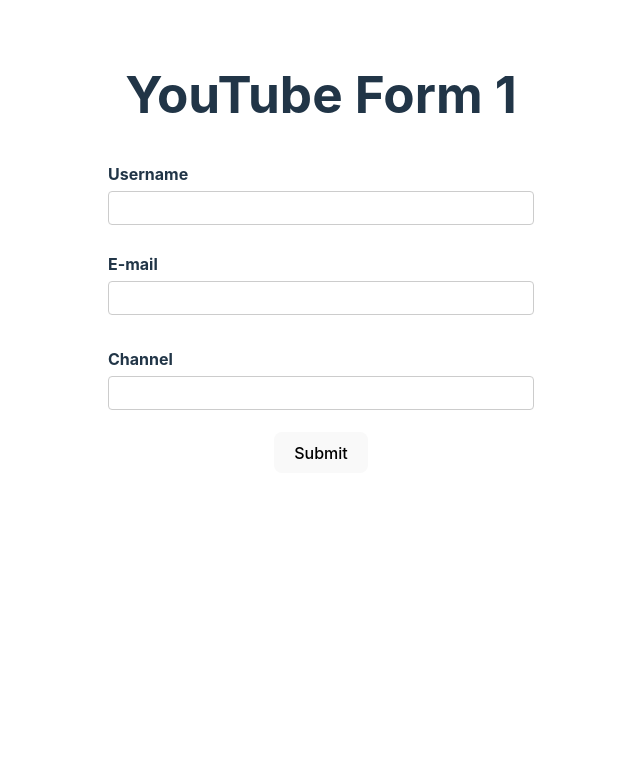
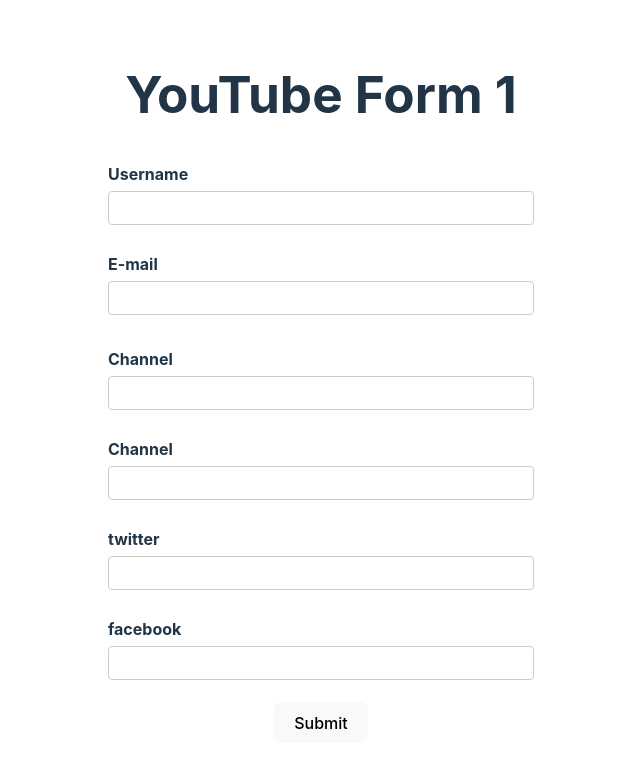
Before and after one commit to phuocthang23/react-hook-form, a React (Vite) app: page / in a window 1280 px wide. Shown: the top 768 px of the page, without its empty margins (319-959 px from the left). Built offline with nearby package versions, Linux system fonts and the light colour scheme; no server answers.

Commit message:
upadate at rikkei

```diff
--- a/src/components/Form.tsx
+++ b/src/components/Form.tsx
@@ -3,6 +3,15 @@
 import { useState } from "react";
 
 let renderCount = 0;
+type formValues = {
+  username: string;
+  email:string;
+  channel: string;
+  social: {
+    twitter: string;
+    facebook: string;
+  }
+}
 const FormComponent = () => {
   const [formData, setFormData] = useState({
     username: "",
@@ -11,7 +20,23 @@
   });
 
   renderCount++;
-  const { register, control, handleSubmit, formState } = useForm();
+  const { register, control, handleSubmit, formState } = useForm<formValues>(
+    {
+      defaultValues: async () => {
+        const response = await fetch('https://jsonplaceholder.typicode.com/users/1')
+        const data = await response.json()
+        return {
+          username: "thang",
+          email: data.email,
+          channel: data.channel,
+          social: {
+            twitter: "",
+            facebook:"",
+          }
+        }
+      }
+    }
+  );
   const { errors } = formState;
   const onSubmit = (data: any) => {
     console.log("daaa", data);
@@ -53,6 +78,14 @@
                 value: /^[A-Z0-9._%+-]+@[A-Z0-9.-]+\.[A-Z]{2,}$/i,
                 message: " invalid email format",
               },
+              validate: {
+                notAdmin: (value) => {
+                  return value !== 'admin@example.com' || ' enter other email'
+                },
+                noBlackList : (value) => {
+                  return !value.endsWith('baddomanin.com') || 'this is bad domain'
+                }
+              }
             })}
           />
           <p className="error">{errors.email?.message as string}</p>
@@ -74,6 +107,51 @@
         </div>
 
         <div>
+          <label htmlFor="channel">Channel</label>
+          <input
+            type="text"
+            id="channel"
+            {...register("channel", {
+              required: {
+                value: true,
+                message: "invalid channel name",
+              },
+            })}
+          />
+          <p className="error">{errors.channel?.message as string}</p>
+        </div>
+
+        <div>
+          <label htmlFor="twitter">twitter</label>
+          <input
+            type="text"
+            id="twitter"
+            {...register("social.twitter", {
+              required: {
+                value: true,
+                message: "invalid twitter name",
+              },
+            })}
+          />
+          <p className="error">{errors.social?.twitter?.message as string}</p>
+        </div>
+
+        <div>
+          <label htmlFor="facebook">facebook</label>
+          <input
+            type="text"
+            id="facebook"
+            {...register("social.facebook", {
+              required: {
+                value: true,
+                message: "invalid facebook name",
+              },
+            })}
+          />
+          <p className="error">{errors.social?.facebook?.message as string}</p>
+        </div>
+
+        <div>
           <button>Submit</button>
         </div>
       </form>
```
